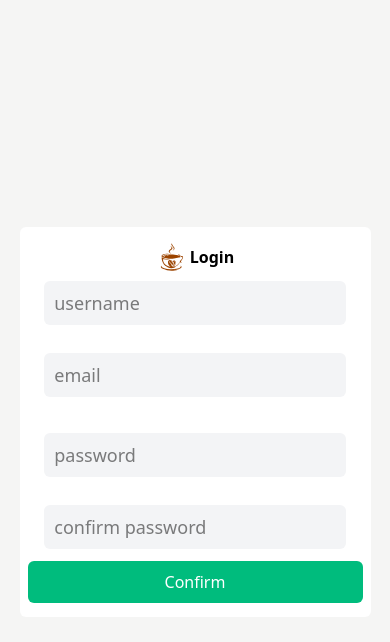
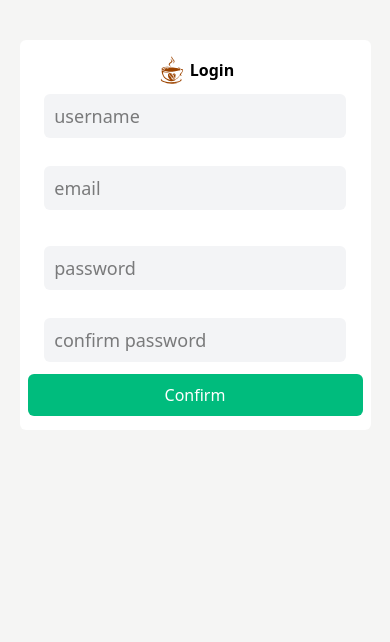
Before and after one commit to Sipanyn/--Espresso-Echo, a React (Vite) app: page / in a window 390 px wide. Shown: the top 642 px of the page. Built offline with nearby package versions, Linux system fonts and the light colour scheme.

Commit message:
login edited

```diff
--- a/src/components/LoginModal.jsx
+++ b/src/components/LoginModal.jsx
@@ -17,8 +17,8 @@ function LoginModal() {
   };
 
   return (
-    <div className="h-full w-full fixed top-0 z-10 bg-stone-100 flex  justify-center items-center">
-      <form className="flex flex-col items-center gap-2 pr-2 pl-2 pt-3.5 pb-3.5 w-[90%] sm:w-[410px]  rounded-md  bg-white text-inherit">
+    <div className="h-full w-full fixed top-0 z-10 bg-stone-100 flex flex-col  justify-start sm:justify-center items-center">
+      <form className="flex flex-col items-center gap-2 pr-2 pl-2 pt-3.5 pb-3.5 w-[90%] sm:w-[410px]  rounded-md  bg-white text-inherit mt-10 sm:mt-0">
         <div className="flex flex-row-reverse gap-0.5 justify-center items-center">
           <h2 className="font-bold">Login</h2>
           <svg className="size-8 ">
```
